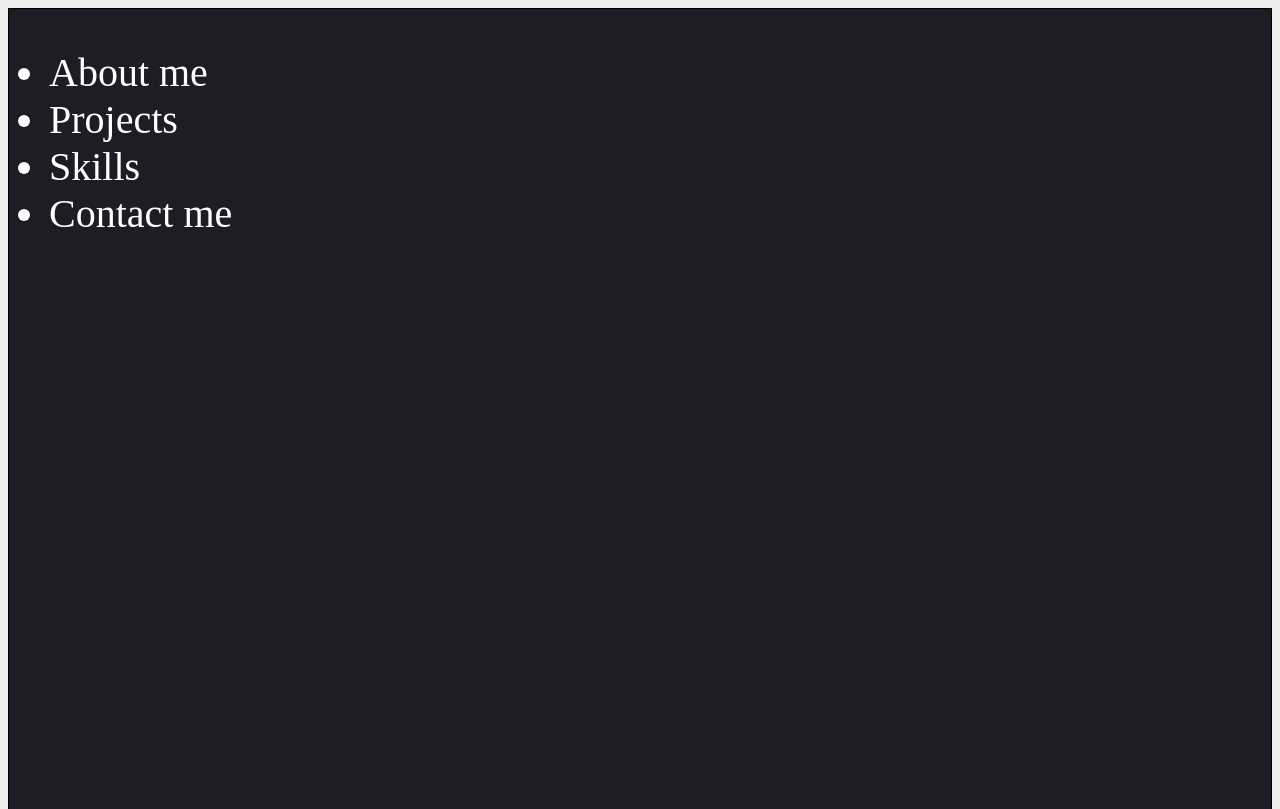
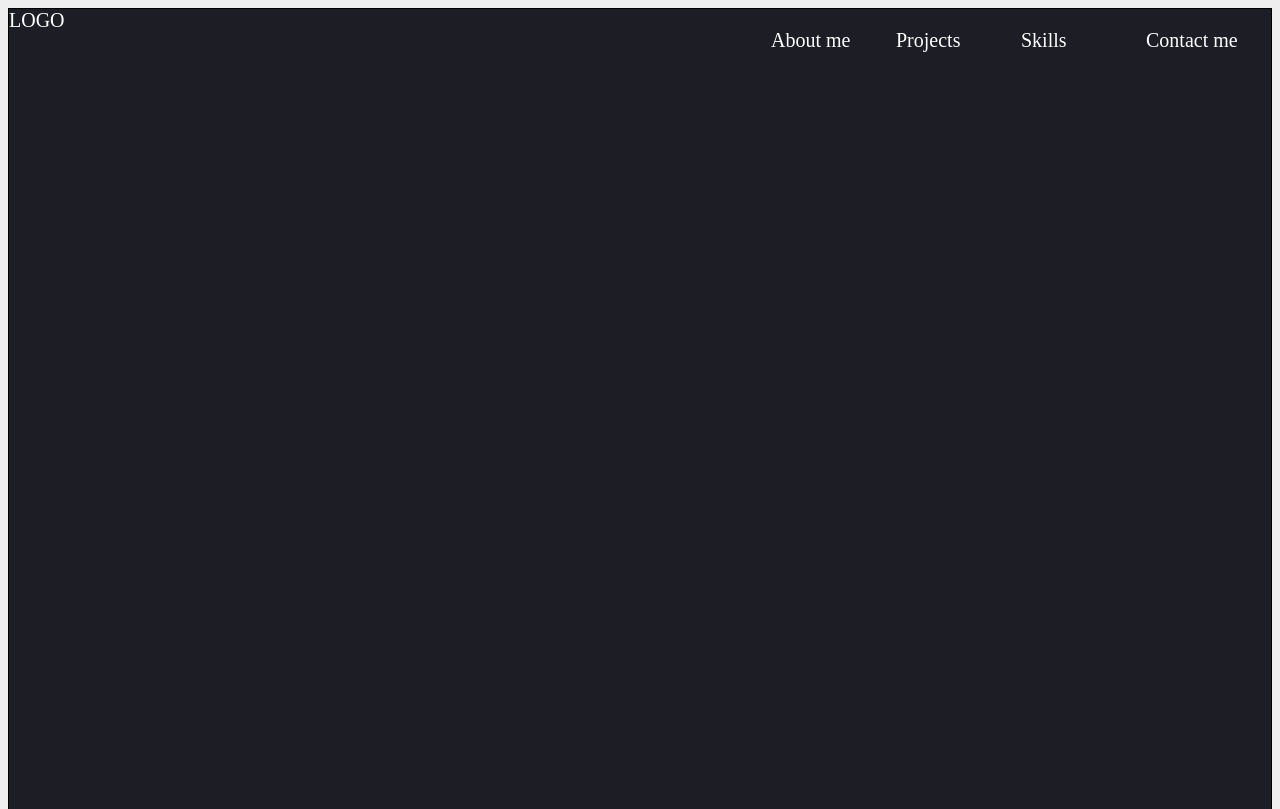
Before and after one commit to tnyandoro/Personal-profile, a website built with webpack: page dist/index.html in a window 1280 px wide. Shown: the top 809 px of the page. Built offline with nearby package versions, Linux system fonts and the light colour scheme.

Commit message:
style the nav bar

```diff
--- a/dist/index.html
+++ b/dist/index.html
@@ -10,6 +10,7 @@
   <body>
     <section class="hero">
       <nav>
+        <div>LOGO</div>
         <ul>
           <li>About me</li>
           <li>Projects</li>
--- a/dist/styles.css
+++ b/dist/styles.css
@@ -8,7 +8,7 @@ section {
   background-color: #1c1d25;
   height: 100vh;
   color: #fff;
-  font-size: 40px;
+  font-size: 20px;
 
 }
 
@@ -16,3 +16,19 @@ footer {
   height: 500px;
   background-color:black;
 }
+
+nav {
+  display:flex;
+  justify-content: space-between;
+}
+
+ul {
+  display: flex;
+  list-style-type: none;
+  width: 500px;
+  justify-content: space-between;
+}
+
+li {
+  width: 200px;
+}
```
